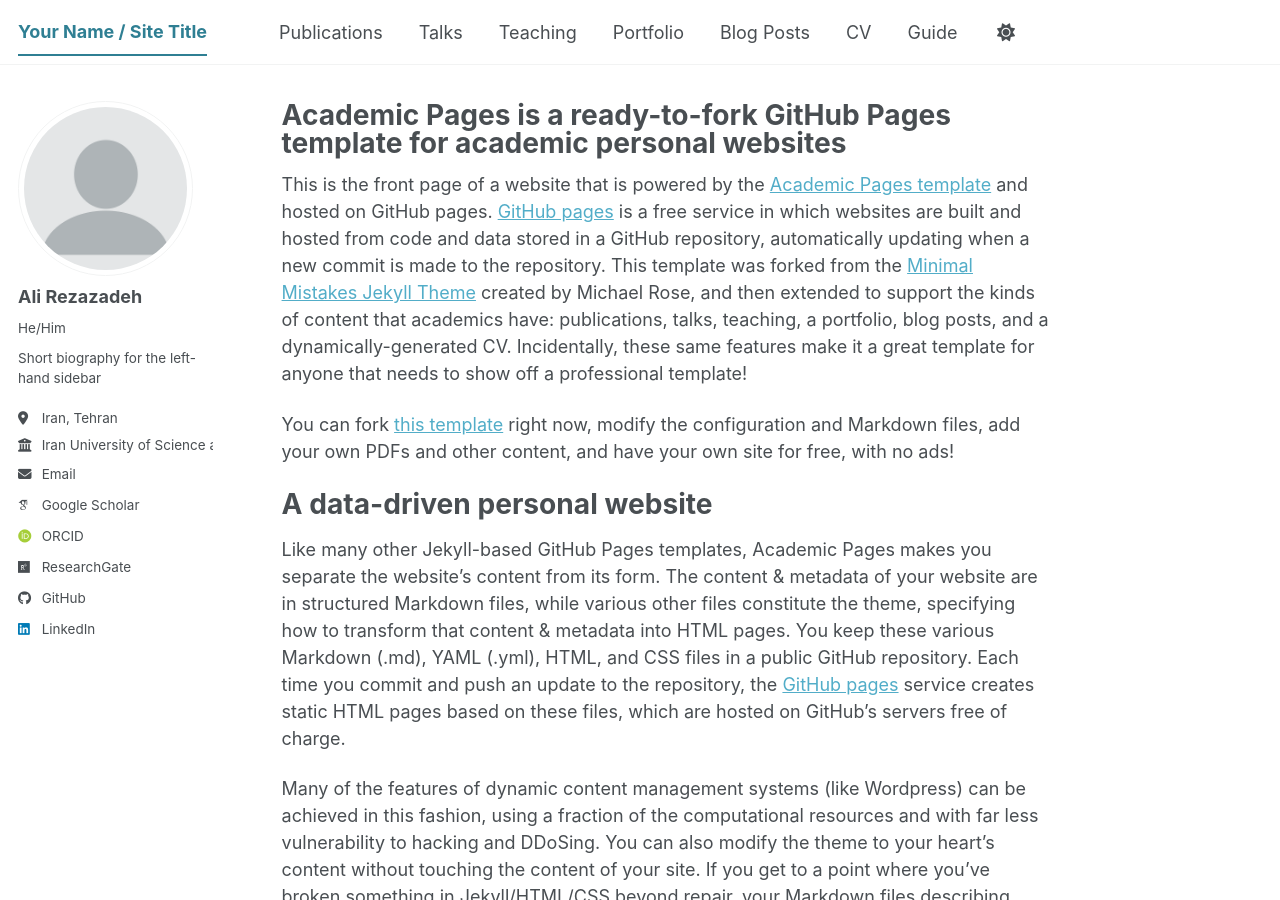
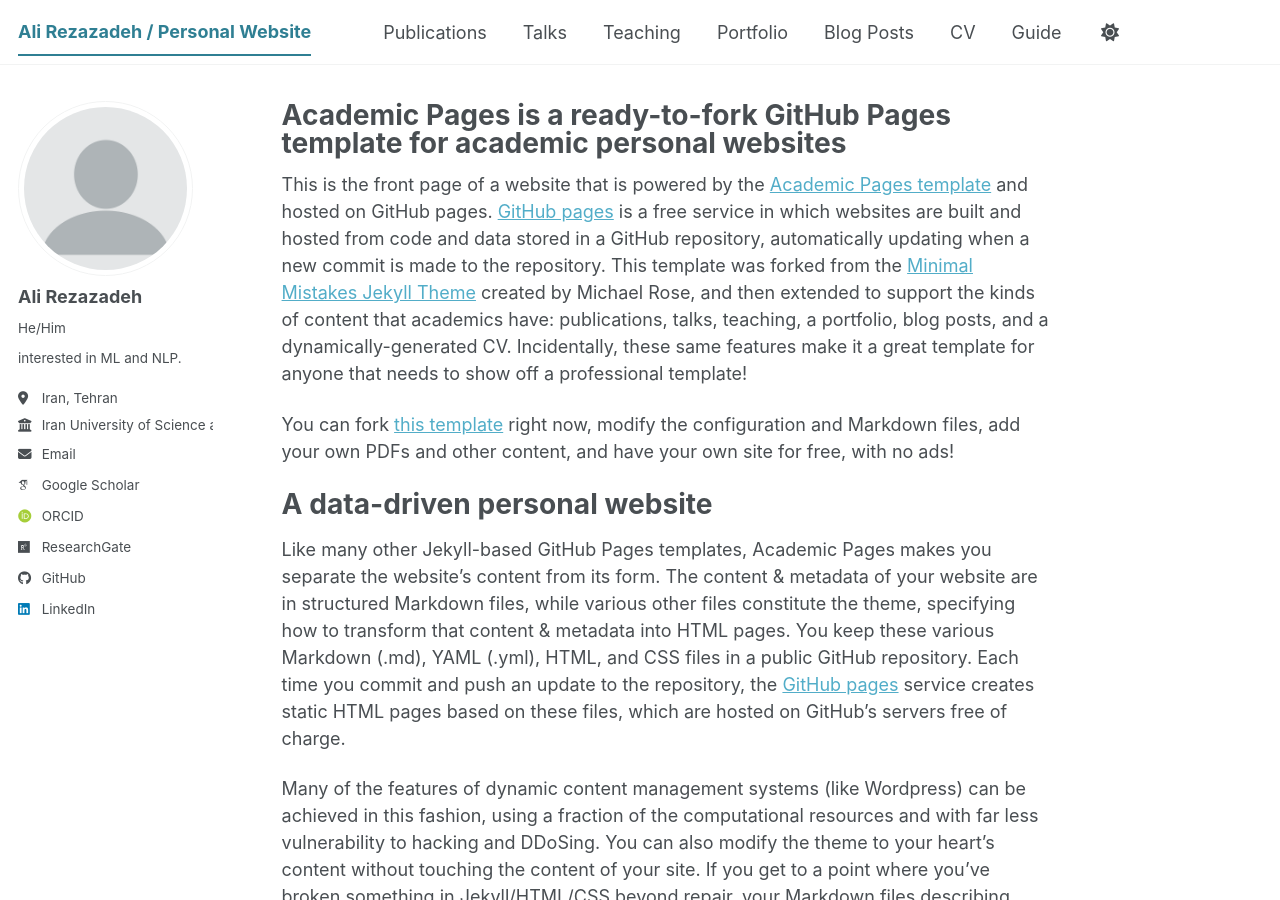
Before and after one commit to A12rz/alirezazadeh, a Jekyll site: the page built from _pages/about.md, in a window 1280 px wide and 900 px high. Built offline with Jekyll 4.4.1, drawn with Linux system fonts in a browser that asks for light colours; some web fonts are replaced; a script bundle is joined from its source files by our own code; library files that are not in the unit come from our copies.

Commit message:
Update _config.yml

```diff
--- a/_config.yml
+++ b/_config.yml
@@ -9,11 +9,11 @@
 # Basic Site Settings
 locale                   : "en-US"
 site_theme               : "default" # The available themes options are "default", "air", "sunrise", "mint", "dirt" and "contrast"
-title                    : "Your Name / Site Title"
+title                    : "Ali Rezazadeh / Personal Website"
 title_separator          : "-"
 name                     : &name "Ali Rezazadeh"
-description              : &description "Your Name's academic portfolio"   # Update this with a general description of your site, this is the default if not overridden by a page
-url                      : https://academicpages.github.io # The base hostname & protocol for your site e.g. "https://[your GitHub username].github.io",
+description              : &description "Graduate Master's Student"   # Update this with a general description of your site, this is the default if not overridden by a page
+url                      : "https://a12rz.github.io/alirezazadeh/" # The base hostname & protocol for your site e.g. "https://[your GitHub username].github.io",
                                                            # or if you already have some other page hosted on Github then use "https://[your GitHub username].github.io/[Your Repo Name]"
 baseurl                  : "" # the subpath of your site, e.g. "/blog"
 repository               : "academicpages/academicpages.github.io"
@@ -26,7 +26,7 @@
   avatar           : "profile.png"
   name             : "Ali Rezazadeh"
   pronouns         : He/Him
-  bio              : "Short biography for the left-hand sidebar"
+  bio              : "interested in ML and NLP."
   location         : "Iran, Tehran"
   employer         : "Iran University of Science and Technology"
   uri              : # URL
@@ -66,7 +66,7 @@
   keybase          : # Username
   instagram        : # Username
   lastfm           : # Username
-  linkedin         : "www.linkedin.com/in/ali-rezazadeh-83252317b"
+  linkedin         : "ali-rezazadeh-83252317b"
   mastodon         : # URL
   medium           : # URL
   pinterest        : # Username
```
